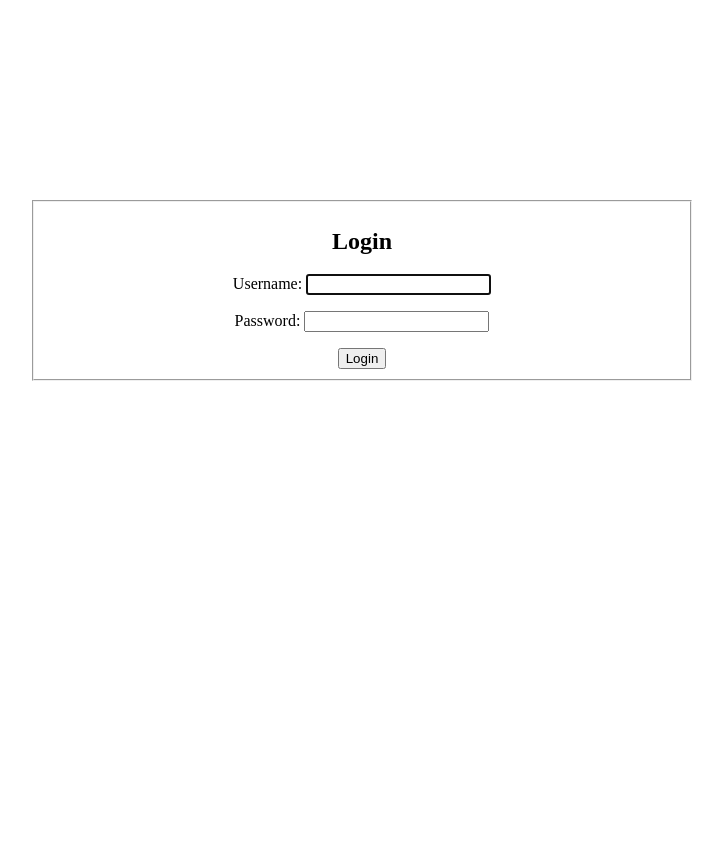
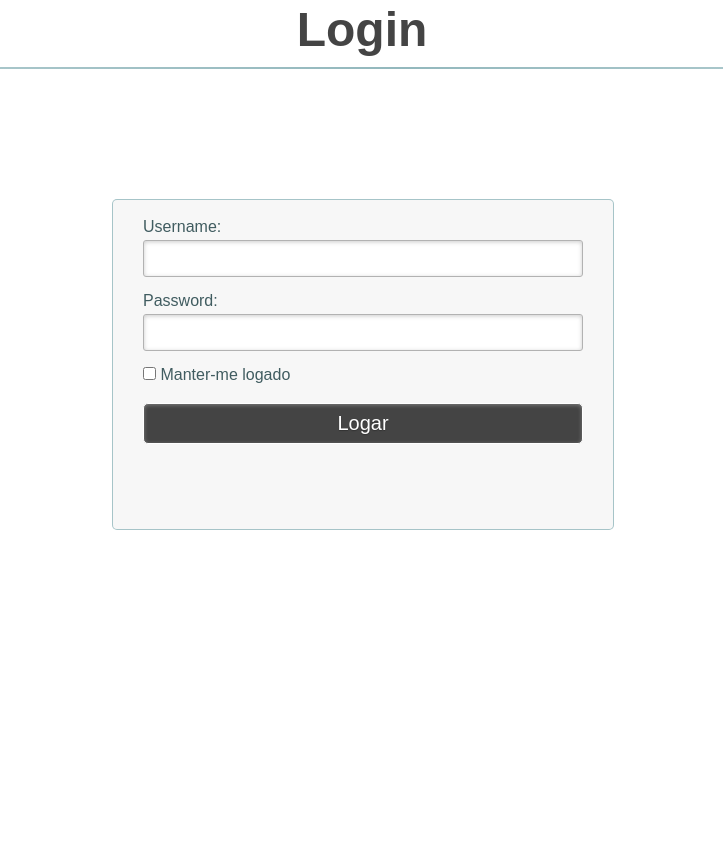
Before and after one commit to HHaakkaiisshhaaa/OPE-DEV, a Django app: page /login/ in a window 1280 px wide. Shown: the whole page, without its empty margins (278-1001 px from the left). Before the commit the page ends 381 px from the top, so only its background shows below. Run offline with Django 3.2, Linux system fonts and the light colour scheme.

Commit message:
atualização

```diff
--- /dev/null
+++ b/meu_primeiro_projeto/statics/estilo.css
@@ -0,0 +1,201 @@
+/* CSS reset */
+*, *:before, *:after {
+    margin:0;
+    padding:0;
+    font-family: Arial,sans-serif;
+  }
+
+  /* remove a linha dos links */
+  a{
+    text-decoration: none;
+  }
+
+  /* esconde as ancoras da tela */
+  a.links{
+    display: none;
+  }
+
+  .content{
+    width: 500px;
+    min-height: 560px;
+    margin: 100px auto;
+    position: relative;
+
+  }
+
+
+  h1{
+    font-size: 48px;
+    color: #444;
+    padding: 2px 0 10px 0;
+    font-family: Arial,sans-serif;
+    font-weight: bold;
+    text-align: center;
+    padding-bottom: 30px;
+  }
+
+  h1:after{
+    content: ' ';
+    display: block;
+    width: 100%;
+    height: 2px;
+    margin-top: 10px;
+    background: -webkit-linear-gradient(left, rgba(147,184,189,0) 0%,rgba(147,184,189,0.8) 20%,rgba(147,184,189,1) 53%,rgba(147,184,189,0.8) 79%,rgba(147,184,189,0) 100%);
+    background: linear-gradient(left, rgba(147,184,189,0) 0%,rgba(147,184,189,0.8) 20%,rgba(147,184,189,1) 53%,rgba(147,184,189,0.8) 79%,rgba(147,184,189,0) 100%);
+  }
+
+  p{
+    margin-bottom:15px;
+  }
+
+  .content p:first-child{
+    margin: 0px;
+  }
+
+  label{
+    color: #405c60;
+    position: relative;
+  }
+  /* placeholder */
+::-webkit-input-placeholder  {
+    color: #bebcbc;
+    font-style: italic;
+  }
+
+  input:-moz-placeholder,
+  textarea:-moz-placeholder{
+    color: #bebcbc;
+    font-style: italic;
+  }
+
+  input {
+    outline: none;
+  }
+
+  /*estilo dos input,  menos o checkbox */
+  input:not([type="checkbox"]){
+    width: 95%;
+    margin-top: 4px;
+    padding: 10px;
+    border: 1px solid #b2b2b2;
+
+    -webkit-border-radius: 3px;
+    border-radius: 3px;
+
+    -webkit-box-shadow: 0px 1px 4px 0px rgba(168, 168, 168, 0.6) inset;
+    box-shadow: 0px 1px 4px 0px rgba(168, 168, 168, 0.6) inset;
+
+    -webkit-transition: all 0.2s linear;
+    transition: all 0.2s linear;
+  }
+
+  /*estilo do botão submit */
+  input[type="submit"]{
+    width: 100%!important;
+    cursor: pointer;
+    background: #444;
+    padding: 8px 5px;
+    color: #fff;
+    font-size: 20px;
+    border: 1px solid #fff;
+    margin-bottom: 10px;
+    text-shadow: 0 1px 1px #333;
+
+    -webkit-border-radius: 5px;
+    border-radius: 5px;
+
+    transition: all 0.2s linear;
+  }
+
+  /*estilo do botão submit no hover */
+  input[type="submit"]:hover{
+    background: #444;
+  }
+
+  .link{
+    position: absolute;
+    background: #e1eaeb;
+    color: #7f7c7c;
+    left: 0px;
+    height: 20px;
+    width: 440px;
+    padding: 17px 30px 20px 30px;
+    font-size: 16px;
+    text-align: right;
+    border-top: 1px solid #dbe5e8;
+
+    -webkit-border-radius: 0 0  5px 5px;
+    border-radius: 0 0  5px 5px;
+  }
+
+
+
+#login{
+  position: absolute;
+  top: 0px;
+  width: 88%;
+  padding: 18px 6% 60px 6%;
+  margin: 0 0 35px 0;
+  background: #f7f7f7;
+  border: 1px solid rgba(147, 184, 189,0.8);
+
+
+  -webkit-box-shadow: 5px;
+  border-radius: 5px;
+
+  -webkit-animation-duration: 0.5s;
+  -webkit-animation-timing-function: ease;
+  -webkit-animation-fill-mode: both;
+
+  animation-duration: 0.5s;
+  animation-timing-function: ease;
+  animation-fill-mode: both;
+}
+
+
+
+/*fadeInLeft*/
+@-webkit-keyframes fadeInLeft {
+    0% {
+      opacity: 0;
+      -webkit-transform: translateX(-20px);
+    }
+    100% {
+      opacity: 1;
+      -webkit-transform: translateX(0);
+    }
+  }
+
+  @keyframes fadeInLeft {
+    0% {
+      opacity: 0;
+      transform: translateX(-20px);
+    }
+    100% {
+      opacity: 1;
+      transform: translateX(0);
+    }
+  }
+
+  /*fadeOutLeft*/
+  @-webkit-keyframes fadeOutLeft {
+    0% {
+      opacity: 1;
+      -webkit-transform: translateX(0);
+    }
+    100% {
+      opacity: 0;
+      -webkit-transform: translateX(-20px);
+    }
+  }
+
+  @keyframes fadeOutLeft {
+    0% {
+      opacity: 1;
+      transform: translateX(0);
+    }
+    100% {
+      opacity: 0;
+      transform: translateX(-20px);
+    }
+  }
--- a/meu_primeiro_projeto/statics/estilo2.css
+++ b/meu_primeiro_projeto/statics/estilo2.css
@@ -147,7 +147,8 @@ footer{
 
 body{
     font-family:Verdana;
-    background: #dad8d8
+    background: #dad8d8;
+    text-align: center
 }
 
 #tabela{
--- a/meu_primeiro_projeto/statics/style.css
+++ b/meu_primeiro_projeto/statics/style.css
@@ -1,4 +1,6 @@
 body{
+
+    background: #c9c6c6
 
 }
 
@@ -16,16 +18,21 @@ h1{
 }
 
 .login{
-    margin-left: 300px;
-    margin-right:300px;
-    margin-top: 200px;
-    text-align: center;
+    position: relative;
+    float: left;
+    right: 0 px;
+    color: blue
+
 
 }
 
 .logout{
-    margin-top: 10px;
-    margin-left: 10px;
+
+    position: relative;
+    float: rigth;
+    left: 1130px;
+    color: blue
+
 }
 
 
@@ -34,3 +41,21 @@ i{
     float: right;
     position: relative;
 }
+
+footer{
+
+    height:30px;
+    position: fixed;
+    bottom: 0;
+    width: 100%;
+    line-height:30px;
+    color: rgb(196, 76, 76);
+    text-align: center;
+    padding: 10px 0 10 0;
+    margin: 0;
+    list-style: none;
+    background-color: #111;
+    background-image: linear-gradient(#444, #111);
+
+    box-shadow: 0 2px 1px #9c9c9c;
+  }
--- a/meu_primeiro_projeto/templates/form.html
+++ b/meu_primeiro_projeto/templates/form.html
@@ -9,7 +9,8 @@
     <title>Document</title>
 </head>
 <body>
-    <a href="{% url 'home' %}">home</a>
+    <a href="{% url 'lista_produto' %}">Voltar</a>
+
     <form method="POST">
 
         {% csrf_token %}
@@ -17,5 +18,8 @@
         <button type="submit">Gravar</button>
 
     </form>
+    <div>
+            <footer class="footer">Produzido por: Binary Work Ltda.</footer>
+    </div>
 </body>
 </html>
--- a/meu_primeiro_projeto/templates/produto_delete_confirme.html
+++ b/meu_primeiro_projeto/templates/produto_delete_confirme.html
@@ -11,7 +11,7 @@
 <body>
 
 
-
+    <a href="{% url 'lista_produto' %}">Voltar</a>
     <p id="mostra_msm"></p>
 
     <script>
@@ -38,5 +38,8 @@
             <button onclick="funcao1()">Deletar</button>
 
     </form>
+    <div>
+            <footer class="footer">Produzido por: Binary Work Ltda.</footer>
+    </div>
 </body>
 </html>
--- a/meu_primeiro_projeto/templates/registration/login.html
+++ b/meu_primeiro_projeto/templates/registration/login.html
@@ -1,25 +1,38 @@
 {% load static %}
 <!DOCTYPE html>
-<html lang="en">
 <head>
-    <meta charset="UTF-8">
+  <meta charset="UTF-8" />
+  <title>Login J4</title>
   <meta name="viewport" content="width=device-width, initial-scale=1.0">
   <meta http-equiv="X-UA-Compatible" content="ie=edge">
-    <link rel="stylesheet" href="{% static 'style.css' %}">
-    <title>Document</title>
+  <link rel="stylesheet" href="{% static 'estilo.css' %}">
 </head>
 <body>
-    <div class="login">
-        <fieldset>
-                <h2>Login</h2>
-                <form method="POST">
+  <div class="container" >
+    <a class="links" id="paralogin"></a>
+    <h1>Login</h1>
+    <div class="content">
+
+      <div id="login">
+        <form method="post" action="">
             {% csrf_token %}
             {{ form.as_p}}
-                    <button type="submit">Login</button>
+
+             <p>
+                <input type="checkbox" name="manterlogado" id="manterlogado" value="" />
+                <label for="manterlogado">Manter-me logado</label>
+            </p>
+
+            <p>
+                <input type="submit" value="Logar" />
+            </p>
+
+
         </form>
-        </fieldset>
       </div>
 
 
+    </div>
+  </div>
 </body>
 </html>
```
Also changed, not shown: meu_primeiro_projeto/statics/estilo3.css (added, +44 -0 lines), meu_primeiro_projeto/statics/estilo4.css (added, +74 -0 lines), meu_primeiro_projeto/templates/home.html (+11 -50 lines), meu_primeiro_projeto/templates/produtos.html (+15 -12 lines). Lines whose indentation alone changed are shown as unchanged.
